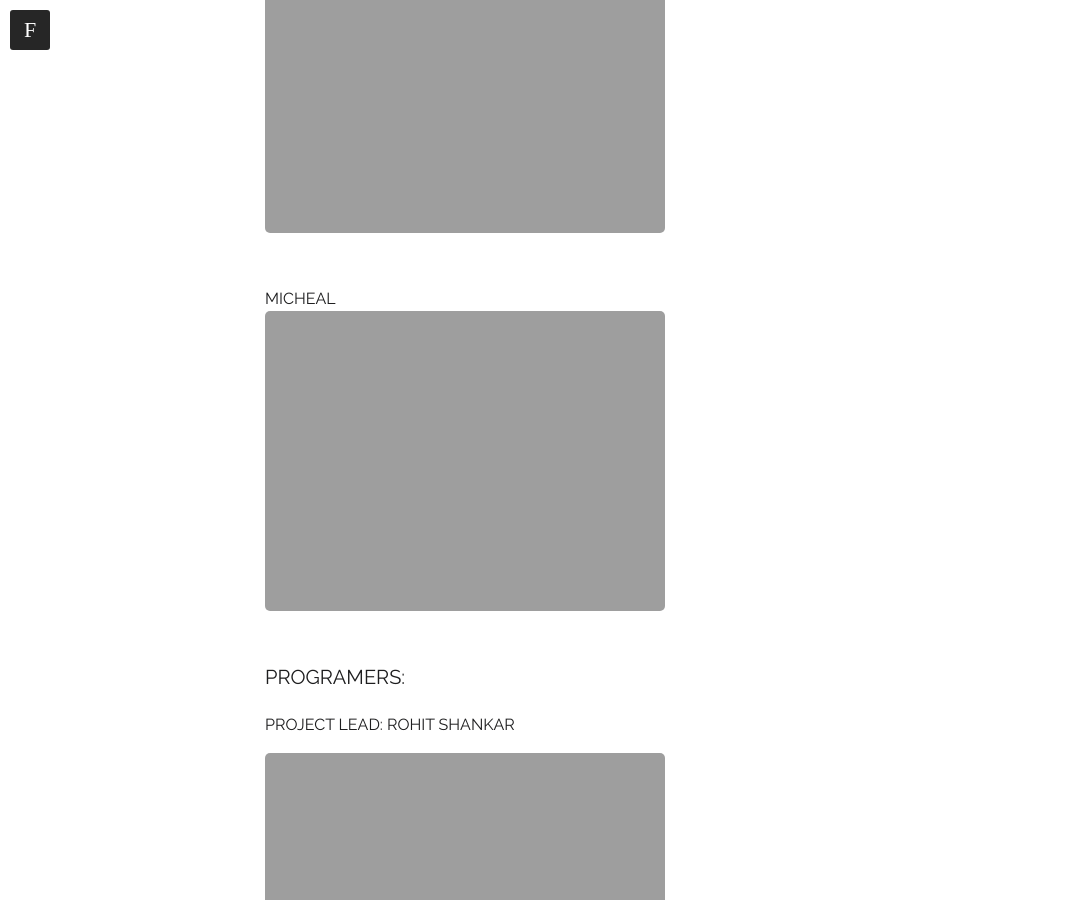
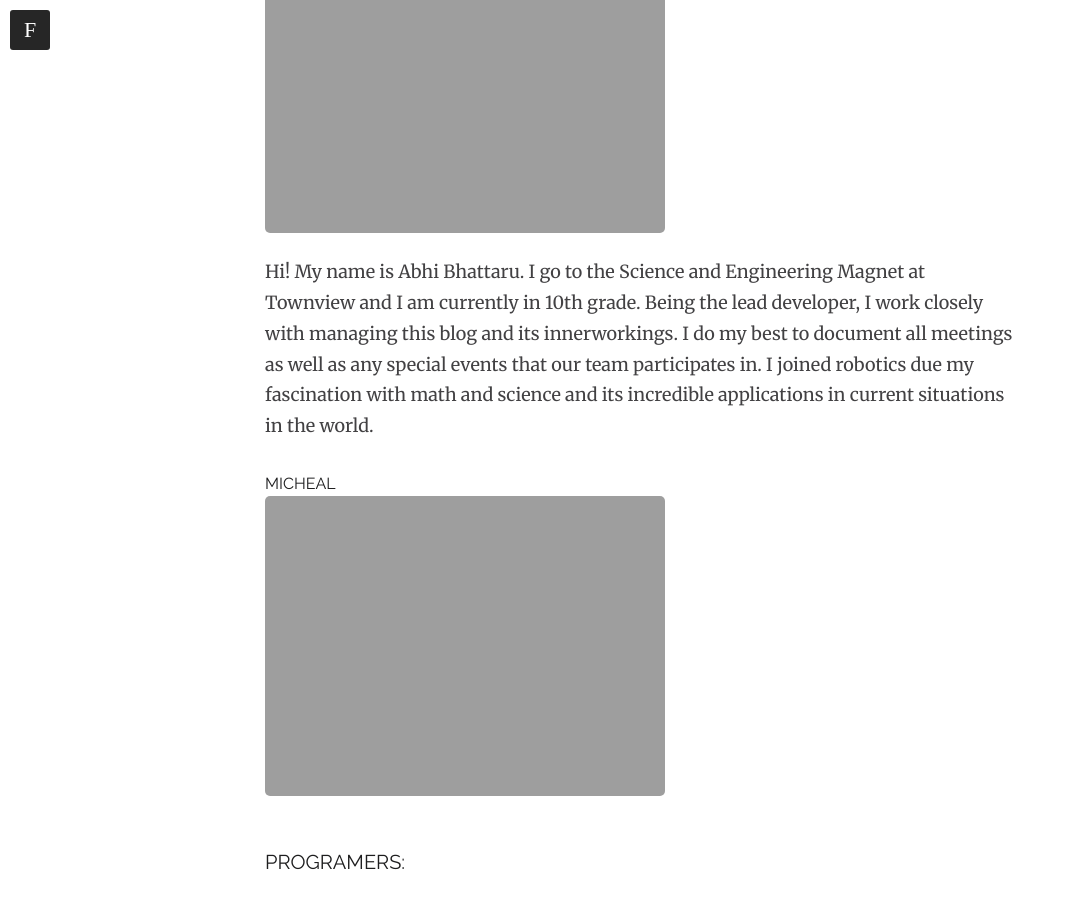
Before and after one commit to hmfaysal/hmfaysal-omega-theme, a Jekyll site: the page built from _pages/about.html, in a window 1280 px wide and 900 px high, scrolled down 2426 px. Shown: the whole window, without its empty margins (0-1065 px from the left). Built offline with Jekyll 4.4.1, drawn with Linux system fonts in a browser that asks for light colours.

Commit message:
Update about.html

```diff
--- a/_pages/about.html
+++ b/_pages/about.html
@@ -30,9 +30,10 @@ of how to do this can be seen by looking at Abhi's post-->
 <h4>Lead: Abhijit Bhattaru</h4>
 <img src="{{ site.url }}/images/Abhi.PNG" alt="Team">
 <p>
-  <!-- Insert information about yourself. This information needs to include you name, school, grade, explain role on the team, explain
-interest in math/science/robotics. Once you do this, upload a picture of urself and upload it to this document. An example
-of how to do this can be seen by looking at Abhi's post-->
+  Hi! My name is Abhi Bhattaru. I go to the Science and Engineering Magnet at Townview and I am currently in 10th grade. Being the lead
+  developer, I work closely with managing this blog and its innerworkings. I do my best to document all meetings as well as any special
+  events that our team participates in. I joined robotics due my fascination with math and science and its incredible applications
+  in current situations in the world.
 </p>
 
 <h5>Micheal</h5>
```
